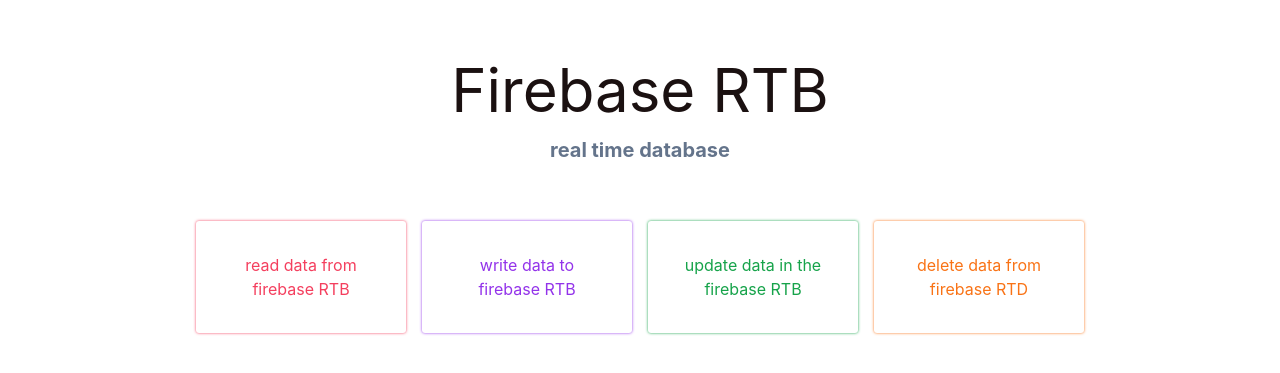
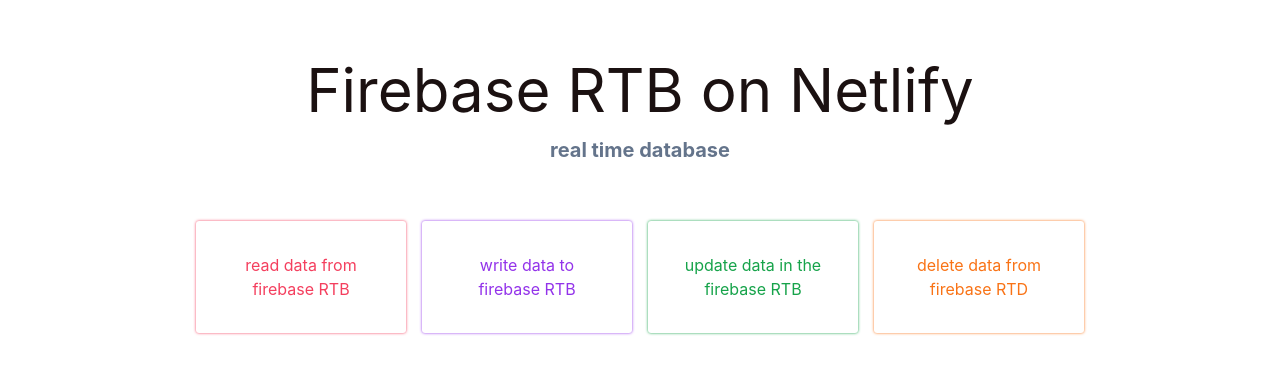
Before and after one commit to JordanDelColle/netlify-demo, a website built with Parcel: page src/index.html in a window 1280 px wide. Shown: the part 79-452 px from the top of the page. Built offline with nearby package versions, Linux system fonts and the light colour scheme.

Commit message:
test commit

```diff
--- a/src/index.html
+++ b/src/index.html
@@ -136,7 +136,7 @@
     </nav>
 
     <header class="page-header">
-      <h1>Firebase RTB</h1>
+      <h1>Firebase RTB on Netlify</h1>
       <p>real time database</p>
     </header>
 
```
